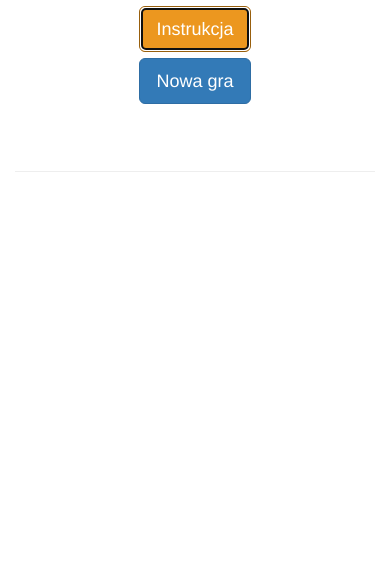
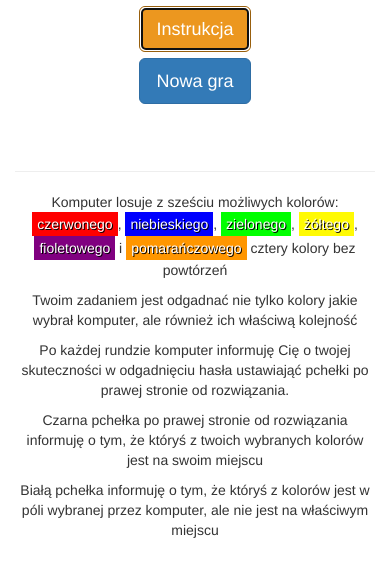
Before and after one commit to postrowinski/Memory-game, a website: page index.html in a window 390 px wide. Both pictures are taken after a click on the button "Instrukcja". Drawn offline with nearby package versions, Linux system fonts and the light colour scheme.

Commit message:
add instruction and slideDown

```diff
--- a/index.html
+++ b/index.html
@@ -16,10 +16,19 @@
 </head>
 
 <body>
+    <div class="instruction">
+        <div class="container text-center">
+            <p>Komputer losuje z sześciu możliwych kolorów: <span data-color="red">czerwonego</span>, <span data-color="blue">niebieskiego</span>, <span data-color="green">zielonego</span>, <span data-color="yellow">żółtego</span>, <span data-color="purple">fioletowego</span> i <span data-color="orange">pomarańczowego</span> cztery kolory bez powtórzeń</p>
+            <p>Twoim zadaniem jest odgadnać nie tylko kolory jakie wybrał komputer, ale również ich właściwą kolejność</p>
+            <p>Po każdej rundzie komputer informuję Cię o twojej skuteczności w odgadnięciu hasła ustawiająć pchełki po prawej stronie od rozwiązania.</p>
+            <p>Czarna pchełka po prawej stronie od rozwiązania informuję o tym, że któryś z twoich wybranych kolorów jest na swoim miejscu</p>
+            <p>Białą pchełka informuję o tym, że któryś z kolorów jest w póli wybranej przez komputer, ale nie jest na właściwym miejscu</p>
+        </div>
+    </div>
     <section class="hero">
-        <div class="container">
+        <div class="container instruction-position">
             <h1 class="text-center hidden-xs">MasterMind</h1>
-            <hr class="hidden-xs">
+            <hr class="hidden-xs ">
             <div class="hero-flex">
                 <button class="btn btn-warning btn-lg">Instrukcja</button>
                 <button class="btn btn-primary btn-lg">Nowa gra</button>
@@ -40,11 +49,6 @@
             <div class="picked-color" data-color="yellow"></div>
             <div class="picked-color" data-color="purple"></div>
             <div class="picked-color" data-color="orange"></div>
-            <!--<div class="clean-fix"></div>-->
-            <!--<div class="picked-color cancel-pick" data-color="">-->
-                <!--<span class="cross top"></span>-->
-                <!--<span class="cross bottom"></span>-->
-            <!--</div>-->
         </div>
     </div>
     <script src="https://ajax.googleapis.com/ajax/libs/jquery/1.12.2/jquery.min.js"></script>
--- a/js/script.js
+++ b/js/script.js
@@ -3,6 +3,7 @@ $(document).ready(function () {
     let computerColorPick;
     let youWin;
 
+    const $instructionPosition = $('.instruction-position');
     const $gameContainer = $('.game').find('.container');
     const $counter = $('.counter');
     const $pickColorContainer = $('.pick-color-container');
@@ -143,6 +144,12 @@ $(document).ready(function () {
         });
     }
 
+    function slideDown(top) {
+        $('html, body').animate({
+            scrollTop: top
+        }, 300);
+    }
+
     //Function which doesn't allow to click button 'Zatwierdź' until player don't set all color in row
     function checkClickConfirm() {
         if ($('.color-is-set').length === 4 && (!$('.pick-color-container').hasClass('active'))) {
@@ -188,6 +195,7 @@ $(document).ready(function () {
         const nextTry = new Try();
         const $counterValue = +$counter.text();
         const $colorPlaceLastRow = $('.game').find('.row').last().find('.color-place');
+        const $slideDown = $(this).offset().top;
 
         pickColor();
         placeColor();
@@ -225,6 +233,8 @@ $(document).ready(function () {
             $('.turn-left').css('opacity', 0);
             $gameContainer.append(lose);
         }
+
+        slideDown($slideDown);
     });
 
     // Place color
@@ -270,4 +280,14 @@ $(document).ready(function () {
         });
     }
     pickColor();
+
+    //Instructions
+    // - Toggle hide and show after click button 'instrukcja'
+    $('.hero').on('click', '.btn-warning', function () {
+        const absoluteLeft = $instructionPosition.offset().left;
+        const absoluteTop = $instructionPosition[0].clientHeight;
+
+        $('.instruction').css({'top': absoluteTop, 'left': absoluteLeft, 'min-height': `calc(100vh - ${absoluteTop}px - 15px)`});
+        $('.instruction').fadeToggle(300);
+    });
 });
--- a/style.css
+++ b/style.css
@@ -6,6 +6,9 @@
 .clean-fix:before, .clean-fix:after {
   display: table;
   clear: both; }
+
+body {
+  position: relative; }
 
 /* Hero */
 @media (max-width: 768px) {
@@ -126,7 +129,7 @@
   background: #0000ff; }
 
 [data-color="yellow"] {
-  background: #ffff13; }
+  background: #fffa04; }
 
 [data-color="purple"] {
   background: #800080; }
@@ -177,4 +180,16 @@
   display: flex;
   justify-content: center; }
 
+/* INSTRUCTION */
+.instruction {
+  position: absolute;
+  display: none;
+  background: #fff;
+  z-index: 1; }
+  .instruction span {
+    display: inline-block;
+    padding: 2px 5px;
+    color: #fff;
+    text-shadow: 1px 1px 0px black; }
+
 /*# sourceMappingURL=style.css.map */
```
Also changed, not shown: 1 other file.
